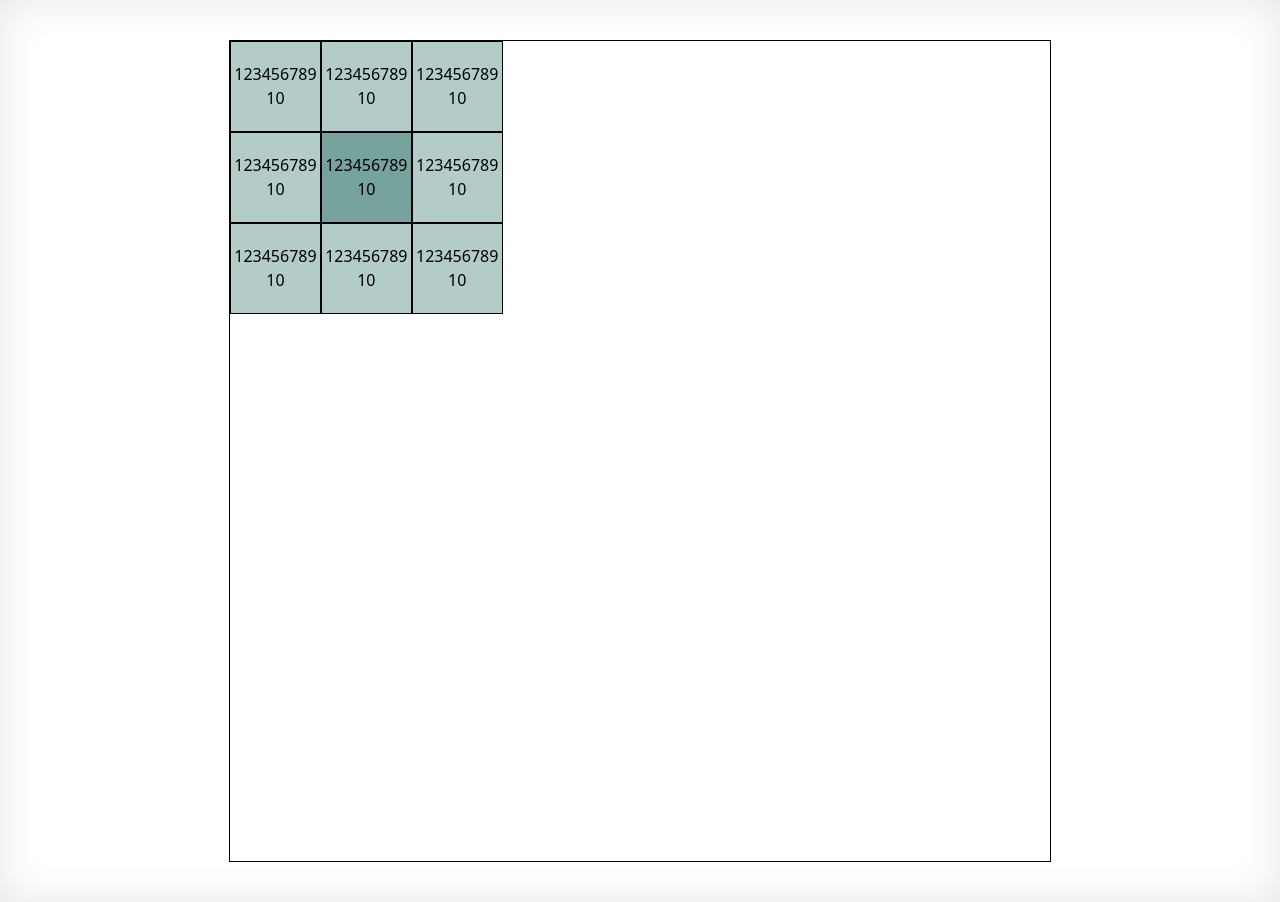
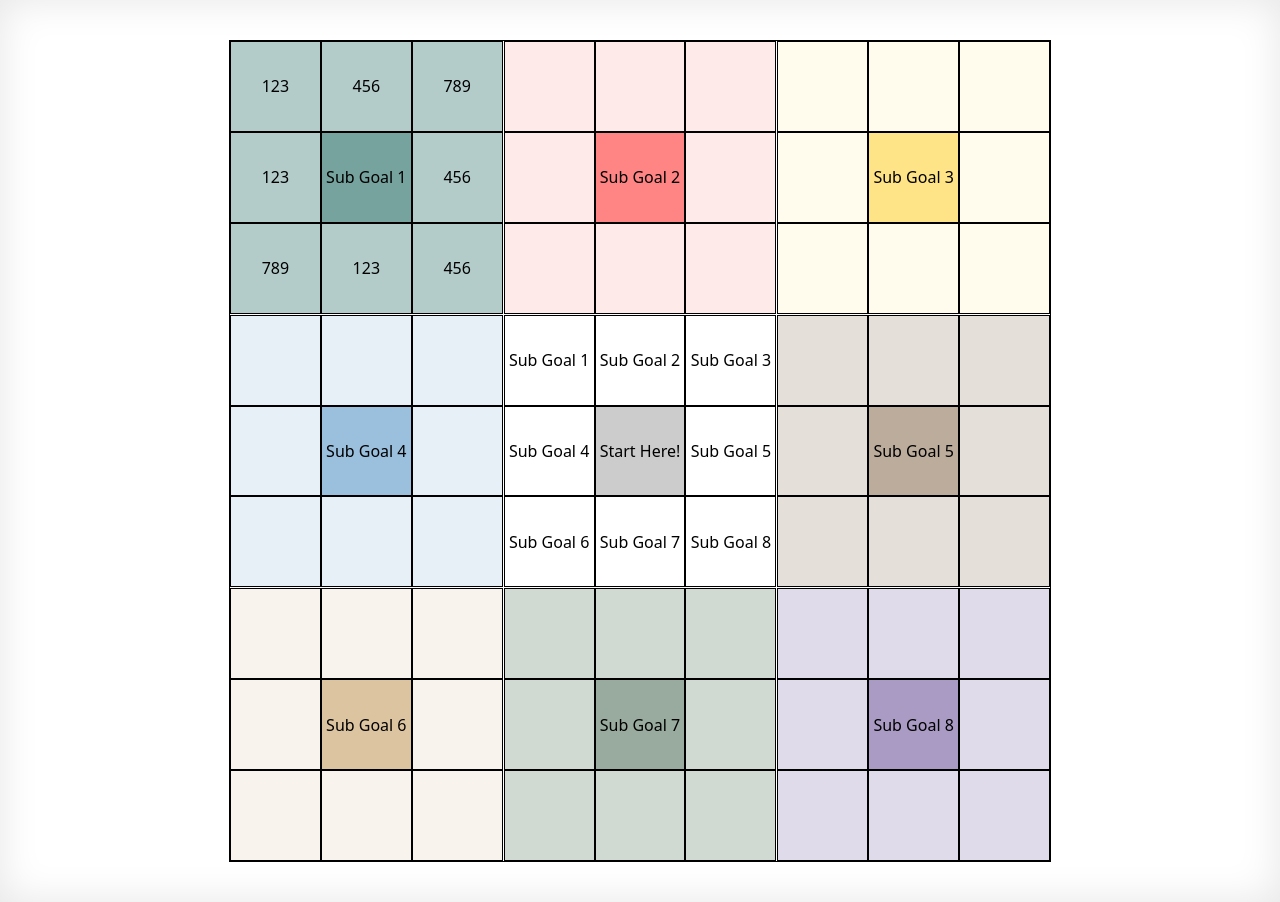
Before and after one commit to Momonkuei/mandala, a Vue app: page / in a window 1280 px wide. Built offline with nearby package versions, Linux system fonts and the light colour scheme.

Commit message:
20250124 資料處理完成

```diff
--- a/src/App.vue
+++ b/src/App.vue
@@ -7,7 +7,7 @@
 				<div
 					class="grid grid-cols-3 grid-rows-3 min-h-0 min-w-0 w-[822px] h-[822px] m-10 translate-x-0 translate-y-0 gap-px border border-solid border-black"
 				>
-					<nine-times-nine-conrainer />
+					<nine-times-nine-conrainer :data="data" />
 				</div>
 			</div>
 		</div>
@@ -21,7 +21,7 @@ import nineTimesNineConrainer from './components/nineTimesNineConrainer.vue';
 export default {
 	components: { nineTimesNineConrainer },
 	setup() {
-		const core = reactive({
+		const data = reactive({
 			main: {
 				title: 'Start Here!',
 				bgMain: 'rgb(204,204,204)',
@@ -34,28 +34,28 @@ export default {
 					bgSecond: 'rgb(179,204,201)',
 					actions: [
 						{
-							title: '',
+							title: '123',
 						},
 						{
-							title: '',
+							title: '456',
 						},
 						{
-							title: '',
+							title: '789',
 						},
 						{
-							title: '',
+							title: '123',
 						},
 						{
-							title: '',
+							title: '456',
 						},
 						{
-							title: '',
+							title: '789',
 						},
 						{
-							title: '',
+							title: '123',
 						},
 						{
-							title: '',
+							title: '456',
 						},
 					],
 				},
@@ -279,7 +279,9 @@ export default {
 			],
 		});
 
-		return {};
+		return {
+			data,
+		};
 	},
 };
 </script>
--- a/src/components/Box.vue
+++ b/src/components/Box.vue
@@ -10,7 +10,7 @@
 				<div
 					class="w-full h-full flex justify-center items-center cursor-pointer break-all"
 				>
-					12345678910
+					{{ content }}
 				</div>
 			</div>
 		</div>
@@ -19,7 +19,7 @@
 
 <script>
 export default {
-	props: ['bgColor'],
-	setup() {},
+	props: ['bgColor', 'content'],
+	setup(props) {},
 };
 </script>
--- /dev/null
+++ b/src/components/CoreGoalBox.vue
@@ -0,0 +1,27 @@
+<template>
+	<div
+		class="grid grid-cols-3 grid-rows-3 min-h-0 min-w-0 w-full h-full gap-0 my-0 mx-auto"
+	>
+		<Box :bgColor="main.bgSecond" :content="subs[0].title"></Box>
+		<Box :bgColor="main.bgSecond" :content="subs[1].title"></Box>
+		<Box :bgColor="main.bgSecond" :content="subs[2].title"></Box>
+		<Box :bgColor="main.bgSecond" :content="subs[3].title"></Box>
+		<Box :bgColor="main.bgMain" :content="main.title"></Box>
+		<Box :bgColor="main.bgSecond" :content="subs[4].title"></Box>
+		<Box :bgColor="main.bgSecond" :content="subs[5].title"></Box>
+		<Box :bgColor="main.bgSecond" :content="subs[6].title"></Box>
+		<Box :bgColor="main.bgSecond" :content="subs[7].title"></Box>
+	</div>
+</template>
+
+<script>
+import Box from './Box.vue';
+
+export default {
+	components: { Box },
+	props: ['main', 'subs'],
+	setup(props) {
+		console.log(props.subs);
+	},
+};
+</script>
--- a/src/components/SubGoalBox.vue
+++ b/src/components/SubGoalBox.vue
@@ -2,15 +2,15 @@
 	<div
 		class="grid grid-cols-3 grid-rows-3 min-h-0 min-w-0 w-full h-full gap-0 my-0 mx-auto"
 	>
-		<Box bgColor="rgb(179,204,201)"></Box>
-		<Box bgColor="rgb(179,204,201)"></Box>
-		<Box bgColor="rgb(179,204,201)"></Box>
-		<Box bgColor="rgb(179,204,201)"></Box>
-		<Box bgColor="rgb(118,163,158)"></Box>
-		<Box bgColor="rgb(179,204,201)"></Box>
-		<Box bgColor="rgb(179,204,201)"></Box>
-		<Box bgColor="rgb(179,204,201)"></Box>
-		<Box bgColor="rgb(179,204,201)"></Box>
+		<Box :bgColor="sub.bgSecond" :content="sub.actions[0].title"></Box>
+		<Box :bgColor="sub.bgSecond" :content="sub.actions[1].title"></Box>
+		<Box :bgColor="sub.bgSecond" :content="sub.actions[2].title"></Box>
+		<Box :bgColor="sub.bgSecond" :content="sub.actions[3].title"></Box>
+		<Box :bgColor="sub.bgMain" :content="sub.title"></Box>
+		<Box :bgColor="sub.bgSecond" :content="sub.actions[4].title"></Box>
+		<Box :bgColor="sub.bgSecond" :content="sub.actions[5].title"></Box>
+		<Box :bgColor="sub.bgSecond" :content="sub.actions[6].title"></Box>
+		<Box :bgColor="sub.bgSecond" :content="sub.actions[7].title"></Box>
 	</div>
 </template>
 
@@ -19,6 +19,7 @@ import Box from './Box.vue';
 
 export default {
 	components: { Box },
-	setup() {},
+	props: ['sub'],
+	setup(props) {},
 };
 </script>
--- a/src/components/nineTimesNineConrainer.vue
+++ b/src/components/nineTimesNineConrainer.vue
@@ -1,10 +1,21 @@
 <template>
-	<sub-goal-box></sub-goal-box>
+	<sub-goal-box :sub="data.subs[0]"></sub-goal-box>
+	<sub-goal-box :sub="data.subs[1]"></sub-goal-box>
+	<sub-goal-box :sub="data.subs[2]"></sub-goal-box>
+	<sub-goal-box :sub="data.subs[3]"></sub-goal-box>
+	<core-goal-box :main="data.main" :subs="data.subs"></core-goal-box>
+	<sub-goal-box :sub="data.subs[4]"></sub-goal-box>
+	<sub-goal-box :sub="data.subs[5]"></sub-goal-box>
+	<sub-goal-box :sub="data.subs[6]"></sub-goal-box>
+	<sub-goal-box :sub="data.subs[7]"></sub-goal-box>
 </template>
 
 <script>
 import SubGoalBox from './SubGoalBox.vue';
+import CoreGoalBox from './CoreGoalBox.vue';
 export default {
-	components: { SubGoalBox },
+	components: { SubGoalBox, CoreGoalBox },
+	props: ['data'],
+	setup(props) {},
 };
 </script>
```
